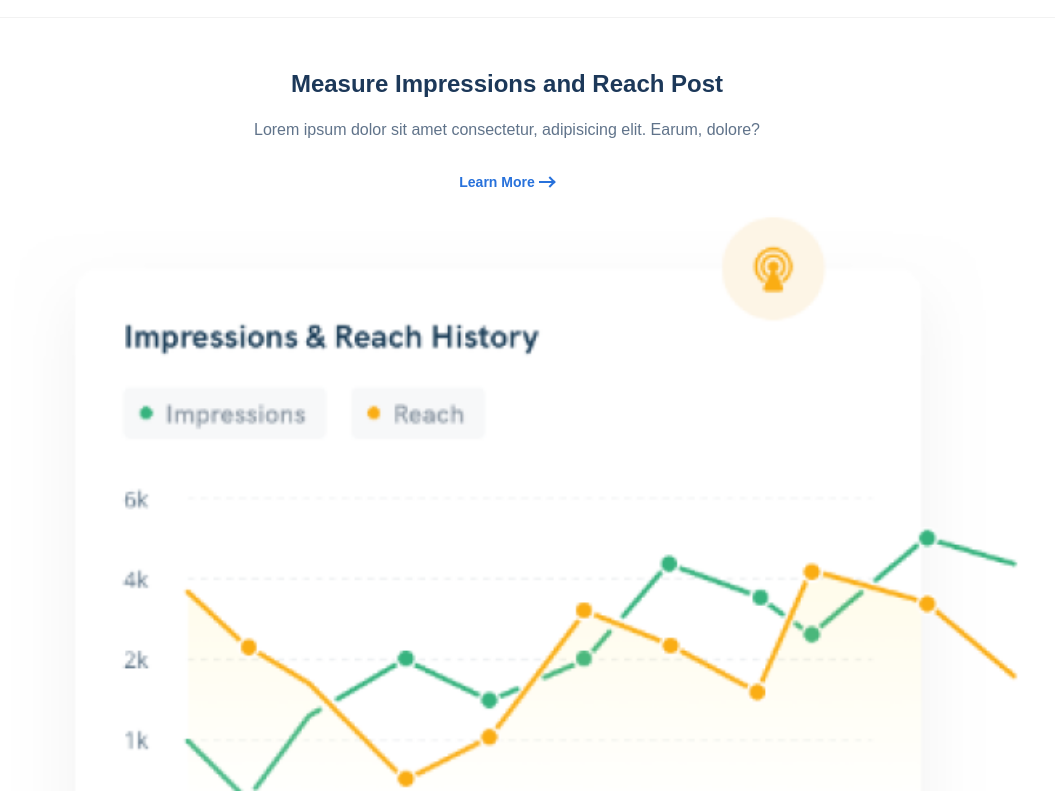
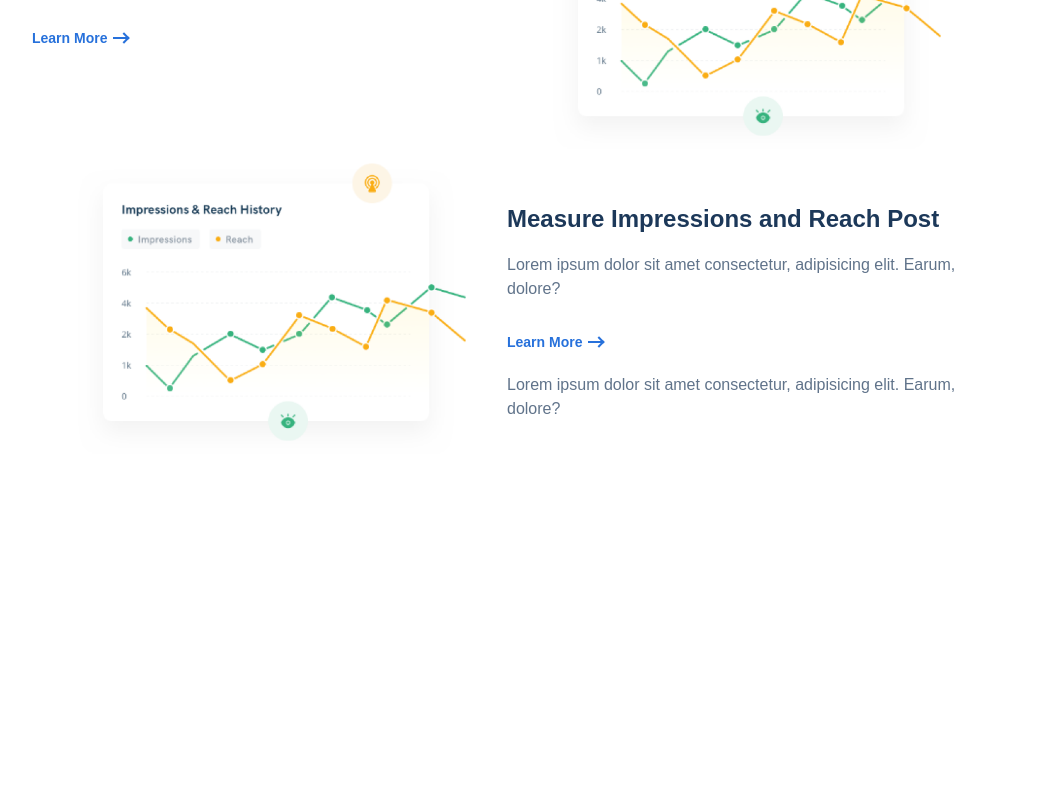
Before and after one commit to andekhtyar/ehya-1, a plain HTML site: page index.html in a window 1280 px wide. Shown: the part 1210-2001 px from the top of the page, without its empty margins (133-1188 px from the left). After the commit the page ends 1668 px from the top, so only its background shows below. Drawn offline with Linux system fonts and the light colour scheme.

Commit message:
commit-adaptive

```diff
--- a/index.html
+++ b/index.html
@@ -42,11 +42,31 @@
       <a href="#" class="first-screen__logo"><img src="./imgs/logos/uber.png" alt=""></a>
     </div>
   </section>
+
   <section class="second-screen">
-    <h2 class="subtitle">Measure Impressions and Reach Post</h2>
-    <p class="description">Lorem ipsum dolor sit amet consectetur, adipisicing elit. Earum, dolore?</p>
-    <a href="" class="link link__type_primary link__type_with-icon">Learn More <div class="icon icon__size_s icon__arrow_right"></div></a>
-    <img src="imgs/hist.png" alt="" class="image">
+    <div class="second-screen__cell">
+      <h2 class="subtitle">Measure Impressions and Reach Post</h2>
+      <p class="description">Lorem ipsum dolor sit amet consectetur, adipisicing elit. Earum, dolore?</p>
+      <a href="" class="link link_type_primary link_with-icon_right">Learn More <div class="icon icon_size_s icon_arrow_right link__icon "></div></a>
+    </div>
+    <div class="second-screen__cell">
+      <img src="imgs/hist.png" alt="" class="image">
+    </div>
   </section>
+
+  <section class="third-screen">
+    <div class="third-screen__cell">
+      <h2 class="subtitle">Measure Impressions and Reach Post</h2>
+      <p class="description">Lorem ipsum dolor sit amet consectetur, adipisicing elit. Earum, dolore?</p>
+      <a href="" class="link link_type_primary link_with-icon_right">Learn More <div class="icon icon_size_s icon_arrow_right link__icon "></div></a>
+    </div>
+    <div class="third-screen__cell">
+      <img src="imgs/hist.png" alt="" class="image">
+    </div>
+    <div class="third-screen__cell">
+      <p class="description">Lorem ipsum dolor sit amet consectetur, adipisicing elit. Earum, dolore?</p>
+    </div>
+  </section>
+
 </body>
 </html>
--- a/styles/controls.css
+++ b/styles/controls.css
@@ -88,14 +88,17 @@
   text-decoration: none;
 }
 
-.link__type_primary {
+.link_type_primary {
   font-weight: 600;
   font-size: 14px;
   color: var(--color-link-action);
 }
 
-.link__type_with-icon {
-  display: grid;
-  grid-template-columns: 1fr auto;
-  grid-column-gap: 4px;
+.link_with-icon_right, .link_with-icon_left {
+  display: inline-flex;
+  align-items: center;
 }
+
+.link_with-icon_right .link__icon {
+  margin-left: 6px;
+}
--- a/styles/icons.css
+++ b/styles/icons.css
@@ -1,12 +1,12 @@
-.icon__size_s {
+.icon_size_s {
   width: 16px;
   height: 16px;
 }
-.icon__arrow_right {
+.icon_arrow_right {
   position: relative;
 }
 
-.icon__arrow_right::before {
+.icon_arrow_right::before {
  background-color: var(--color-link-action);
  height: 2px;
  position: absolute;
@@ -17,7 +17,7 @@
  transform: translateY(-50%);
 }
 
-.icon__arrow_right::after {
+.icon_arrow_right::after {
   border-right: 4px solid var(--color-link-action);
   border-top: 4px solid var(--color-link-action);
   content: '';
--- a/styles/page.css
+++ b/styles/page.css
@@ -1,14 +1,18 @@
+section {
+  max-width: 950px;
+  margin: 0 auto;
+}
+
 .page {
   padding: 0;
   margin: 0;
 }
 .first-screen {
   padding: 0 var(--padding-side);
-  display: flex;
-  flex-direction: column;
-  align-items: center;
+  padding-top: 1em;
   position: relative;
   margin-bottom: 30px;
+  text-align: center;
 }
 .first-screen::before {
   content: '';
@@ -31,17 +35,52 @@
   z-index: 3;
 }
 .first-screen__company {
+  width: 100%;
   display: flex;
   z-index: 2;
 }
 .first-screen__logo img {
-  width: 130px;
+  width: 100%;
 }
+
 .second-screen {
   padding: 0 var(--padding-side);
-  display: flex;
-  flex-direction: column;
-  align-items: center;
   background-color: var(--color-background-default);
   position: relative;
+  text-align: center;
 }
+
+.third-screen {
+  padding: 0 var(--padding-side);
+  background-color: var(--color-background-default);
+  position: relative;
+  text-align: center;
+}
+
+@media (min-width: 1200px) {
+  .second-screen {
+    display: grid;
+    grid-template-columns: 1fr 1fr;
+    text-align: left;
+  }
+
+  .third-screen {
+    display: grid;
+    grid-template-columns: 1fr 1fr;
+    text-align: left;
+  }
+
+  .third-screen__cell:nth-child(1) {
+    grid-row: span 1;
+  }
+
+  .third-screen__cell:nth-child(2) {
+    grid-row: span 2;
+    order: -1;
+  }
+
+  .third-screen__cell:nth-child(3) {
+    grid-row: span 1;
+  }
+
+}
--- a/styles/text.css
+++ b/styles/text.css
@@ -1,8 +1,5 @@
 .title {
-  margin-top: 1em;
   margin-bottom: 0;
-
-  text-align: center;
   font-size: 28px;
   font-family: sans-serif;
   font-weight: bold;
@@ -13,8 +10,6 @@
 .subtitle {
   margin-top: 2em;
   margin-bottom: 0;
-
-  text-align: center;
   font-size: 24px;
   font-family: sans-serif;
   font-weight: bold;
@@ -24,8 +19,6 @@
 }
 .description {
   margin-bottom: 2em;
-
-  text-align: center;
   font-size: 16px;
   font-family: sans-serif;
   line-height: 1.5em;
```
